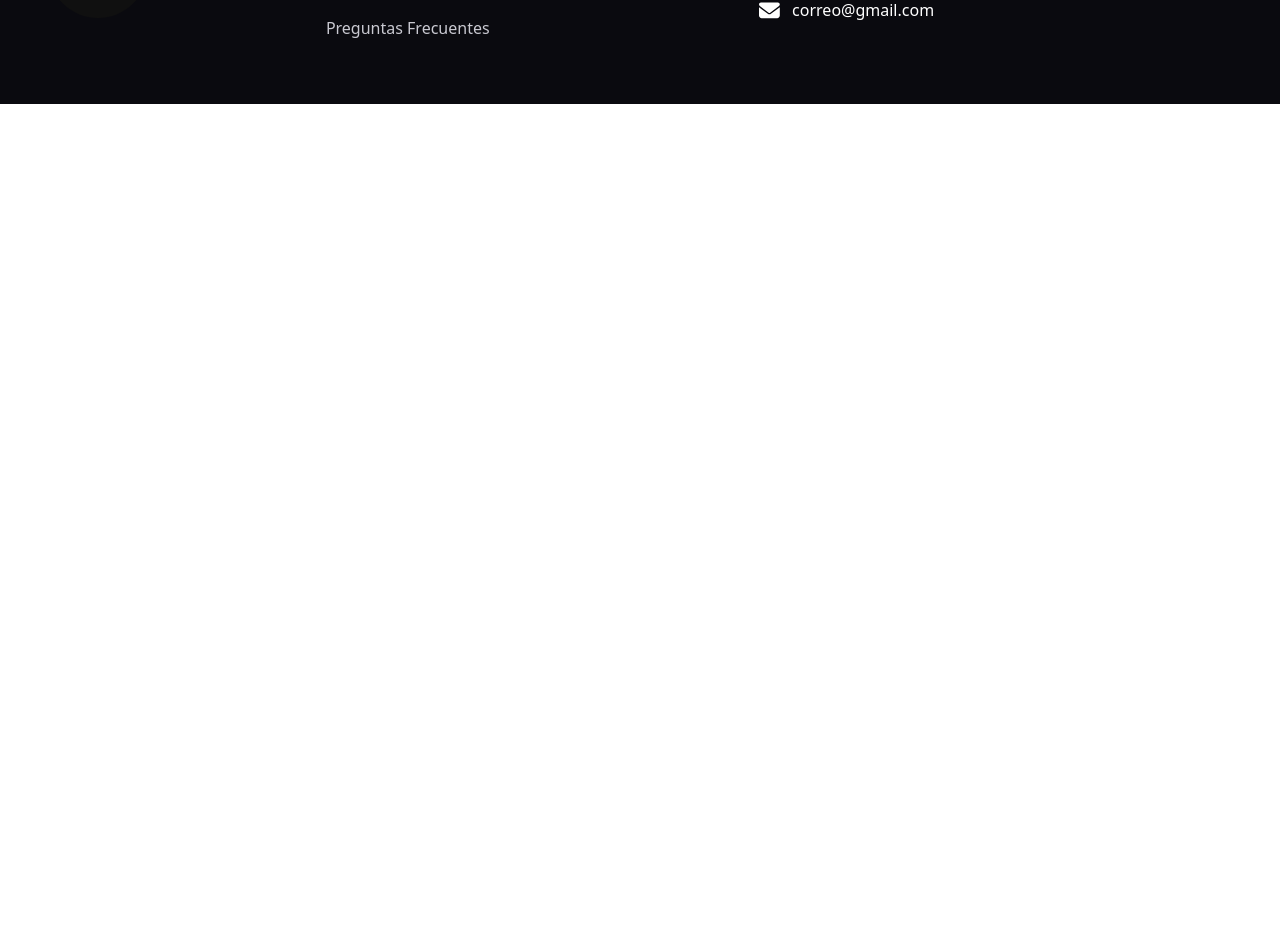
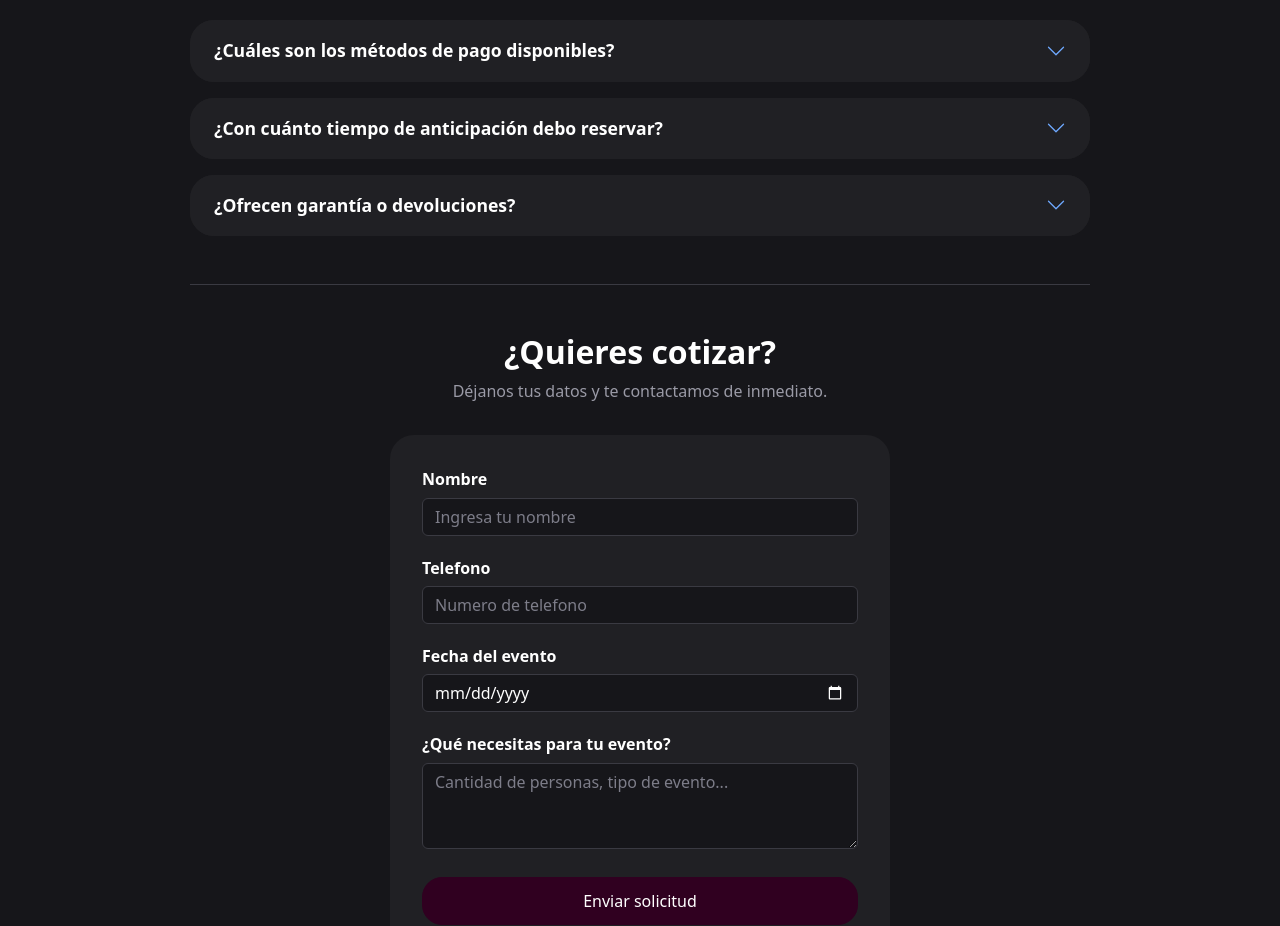
Before and after one commit to ChrisMalhue/PaginaNevulaReact, a React (Vite) app: page /faqcotiza in a window 1280 px wide. Shown: the part 240-1166 px from the top of the page. Before the commit the page ends 800 px from the top, so only its background shows below. Built offline with nearby package versions, Linux system fonts and the light colour scheme.

Commit message:
Se añadió la página de preguntas frecuntes y cotización.

```diff
--- a/src/App.jsx
+++ b/src/App.jsx
@@ -4,6 +4,7 @@ import NavBar from './components/organisms/Navbar';
 import { Footer } from './components/organisms/Footer';
 import Home from './pages/Home';
 import Eventos from './pages/Eventos';
+import FaqCotizacion from './pages/FaqCotizacion';
 import logo from './assets/images/logo.webp';
 import instagram from './assets/images/instagram.webp';
 import youtube from './assets/images/youtube.webp';
@@ -15,12 +16,13 @@ function App() {
       <Routes>
         <Route path="/" element={<Home />} />
         <Route path="/eventos" element={<Eventos />} />
+        <Route path="/faqcotiza" element={<FaqCotizacion />} />
       </Routes>
       <Footer
         logo={logo}
         enlaces={[
           { label: 'Como trabajamos', href: '/eventos#trabajamos' },
-          { label: 'Preguntas Frecuentes', href: '#faq' },
+          { label: 'Preguntas Frecuentes', href: '/faqcotiza#faq' },
         ]}
         contactos={[
           { icono: <FaHouse />, texto: 'Av. Alguna Parte' },
--- /dev/null
+++ b/src/components/atoms/Label.jsx
@@ -0,0 +1,7 @@
+import { Form } from 'react-bootstrap';
+
+function Label({ className = '', children, ...props }) {
+  return <Form.Label className={className} {...props}>{children}</Form.Label>;
+}
+
+export { Label };
--- /dev/null
+++ b/src/components/molecules/CampoFormulario.jsx
@@ -0,0 +1,13 @@
+import { Caluga } from '../atoms/Caluga';
+import { Label } from '../atoms/Label';
+import { Input } from '../atoms/Input';
+
+// "id" une el Label con el Input: al hacer clic en el texto, se enfoca el campo
+export function CampoFormulario({ id, etiqueta, ...propsInput }) {
+  return (
+    <Caluga className="campo-formulario">
+      <Label htmlFor={id}>{etiqueta}</Label>
+      <Input id={id} {...propsInput} />
+    </Caluga>
+  );
+}
--- /dev/null
+++ b/src/components/molecules/TarjetaFaq.jsx
@@ -0,0 +1,11 @@
+import { Accordion } from 'react-bootstrap';
+
+// Accordion.Item solo funciona dentro de un <Accordion> (lo pone SeccionFaq)
+export function TarjetaFaq({ id, pregunta, respuesta }) {
+  return (
+    <Accordion.Item eventKey={String(id)} className="faq-item">
+      <Accordion.Header>{pregunta}</Accordion.Header>
+      <Accordion.Body>{respuesta}</Accordion.Body>
+    </Accordion.Item>
+  );
+}
--- /dev/null
+++ b/src/components/organisms/FormularioCotizacion.jsx
@@ -0,0 +1,57 @@
+import { Caluga } from '../atoms/Caluga';
+import Text from '../atoms/Text';
+import Button from '../atoms/Button';
+import { CampoFormulario } from '../molecules/CampoFormulario';
+import '../../styles/components/organisms/FormularioCotizacion.css';
+
+export function FormularioCotizacion() {
+  const recibirDatos = (evento) => {
+    evento.preventDefault();   // Evita que la pagina se recargue
+    alert('Recibimos tu solicitud, te contactaremos en breve.');
+    evento.target.reset();     // Deja los campos vacios
+  };
+
+  return (
+    <Caluga Component="section" id="cotizacion" className="seccion-cotizacion" data-bs-theme="dark">
+      <Caluga className="cotizacion-contenido">
+        <Text variant="h2" className="cotizacion-titulo">¿Quieres cotizar?</Text>
+        <Text variant="p" className="cotizacion-subtitulo">
+          Déjanos tus datos y te contactamos de inmediato.
+        </Text>
+
+        <Caluga Component="form" className="cotizacion-form" onSubmit={recibirDatos}>
+          <CampoFormulario
+            id="cotizacion-nombre"
+            etiqueta="Nombre"
+            type="text"
+            placeholder="Ingresa tu nombre"
+            required
+          />
+          <CampoFormulario
+            id="cotizacion-telefono"
+            etiqueta="Telefono"
+            type="tel"
+            placeholder="Numero de telefono"
+            required
+          />
+          <CampoFormulario
+            id="cotizacion-fecha"
+            etiqueta="Fecha del evento"
+            type="date"
+            required
+          />
+          <CampoFormulario
+            id="cotizacion-detalles"
+            etiqueta="¿Qué necesitas para tu evento?"
+            type="textarea"
+            rows={3}
+            placeholder="Cantidad de personas, tipo de evento..."
+          />
+          <Button type="submit" className="cotizacion-boton w-100">
+            Enviar solicitud
+          </Button>
+        </Caluga>
+      </Caluga>
+    </Caluga>
+  );
+}
--- a/src/components/organisms/Navbar.jsx
+++ b/src/components/organisms/Navbar.jsx
@@ -1,4 +1,3 @@
-import React from 'react';
 import { Navbar, Nav, Container } from 'react-bootstrap';
 import '../../styles/components/organisms/Navbarstyle.css';
 import Image from '../atoms/Image';
@@ -19,8 +18,8 @@ function NavBar() {
             <Nav.Link href="/#elegirnos">Por que elegirnos</Nav.Link>
             <Nav.Link href="/eventos#trabajamos">Como trabajamos</Nav.Link>
             <Nav.Link href="/eventos#fotos">Galeria de eventos</Nav.Link>
-            <Nav.Link href="/">FAQ</Nav.Link>
-            <Nav.Link href="/">Cotizacion</Nav.Link>
+            <Nav.Link href="/faqcotiza#faq">FAQ</Nav.Link>
+            <Nav.Link href="/faqcotiza#cotizacion">Cotizacion</Nav.Link>
           </Nav>
           <Nav>
             <Nav.Link href="/">Iniciar sesion</Nav.Link>
--- /dev/null
+++ b/src/components/organisms/SeccionFaq.jsx
@@ -0,0 +1,24 @@
+import { Accordion } from 'react-bootstrap';
+import { Caluga } from '../atoms/Caluga';
+import Text from '../atoms/Text';
+import { TarjetaFaq } from '../molecules/TarjetaFaq';
+import '../../styles/components/organisms/SeccionFaq.css';
+
+export function SeccionFaq({ preguntas = [] }) {
+  return (
+    // data-bs-theme="dark" le dice a Bootstrap que use sus colores oscuros
+    <Caluga Component="section" id="faq" className="seccion-faq" data-bs-theme="dark">
+      <Caluga className="seccion-faq-contenido">
+        <Text variant="h2" className="faq-titulo">Preguntas Frecuentes</Text>
+        {/* Sin defaultActiveKey: todas las preguntas empiezan cerradas */}
+        <Accordion>
+          {preguntas.map((pregunta) => (
+            <TarjetaFaq key={pregunta.id} {...pregunta} />
+          ))}
+        </Accordion>
+      </Caluga>
+      {/* Linea divisora entre FAQ y cotizacion */}
+      <hr className="faq-divisor" />
+    </Caluga>
+  );
+}
--- /dev/null
+++ b/src/data/faq.js
@@ -0,0 +1,20 @@
+export const preguntasFrecuentes = [
+  {
+    id: 1,
+    pregunta: '¿Cuáles son los métodos de pago disponibles?',
+    respuesta:
+      'Aceptamos tarjetas de crédito y débito (Visa, Mastercard), transferencias bancarias directas y pagos a través de plataformas digitales autorizadas.',
+  },
+  {
+    id: 2,
+    pregunta: '¿Con cuánto tiempo de anticipación debo reservar?',
+    respuesta:
+      'Recomendamos realizar tu reserva con un mínimo de 15 días de anticipación para garantizar la disponibilidad técnica y del equipo en la fecha solicitada.',
+  },
+  {
+    id: 3,
+    pregunta: '¿Ofrecen garantía o devoluciones?',
+    respuesta:
+      'Sí, puedes cancelar o reprogramar tu fecha sin costos adicionales hasta 72 horas antes del inicio programado. Pasado ese plazo, se aplicará un recargo administrativo.',
+  },
+];
--- /dev/null
+++ b/src/pages/FaqCotizacion.jsx
@@ -0,0 +1,14 @@
+import { SeccionFaq } from '../components/organisms/SeccionFaq';
+import { FormularioCotizacion } from '../components/organisms/FormularioCotizacion';
+import { preguntasFrecuentes } from '../data/faq';
+
+function FaqCotizacion() {
+  return (
+    <>
+      <SeccionFaq preguntas={preguntasFrecuentes} />
+      <FormularioCotizacion />
+    </>
+  );
+}
+
+export default FaqCotizacion;
--- /dev/null
+++ b/src/styles/components/organisms/FormularioCotizacion.css
@@ -0,0 +1,76 @@
+.seccion-cotizacion {
+  background: #16161a;
+  padding: 3rem 3rem 5rem;
+}
+
+/* En la maqueta era max-width: 500px para que se vea angosto y limpio */
+.cotizacion-contenido {
+  max-width: 500px;
+  margin: 0 auto;
+}
+
+.cotizacion-titulo {
+  text-align: center;
+  color: #fff;
+  font-weight: 700;
+  margin-bottom: 0.5rem;
+}
+
+.cotizacion-subtitulo {
+  text-align: center;
+  color: #9a9aa6;
+  margin-bottom: 2rem;
+}
+
+.cotizacion-form {
+  background: #202024;
+  border-radius: 24px;
+  padding: 2rem;
+  color: #c9c9d1;
+}
+
+.campo-formulario {
+  margin-bottom: 1.25rem;
+}
+
+.cotizacion-form label {
+  color: #fff;
+  font-weight: 600;
+  margin-bottom: 0.4rem;
+}
+
+.cotizacion-form .form-control {
+  background: #16161a;
+  border-color: #3a3a42;
+  color: #fff;
+}
+
+.cotizacion-form .form-control::placeholder {
+  color: #7d7d89;
+}
+
+.cotizacion-form .form-control:focus {
+  border-color: #c9a6ff;
+  box-shadow: 0 0 0 0.25rem rgba(201, 166, 255, 0.25);
+}
+
+/* Mismo boton que "Comprar ticket" de la galeria de eventos */
+.cotizacion-form .cotizacion-boton {
+  --bs-btn-color: #fff;
+  --bs-btn-bg: #300020;
+  --bs-btn-border-color: #300020;
+  --bs-btn-hover-color: #fff;
+  --bs-btn-hover-bg: #5c003d;
+  --bs-btn-hover-border-color: #5c003d;
+  --bs-btn-active-bg: #5c003d;
+  --bs-btn-active-border-color: #5c003d;
+  border-radius: 20px;
+  padding: 0.7rem 1.2rem;
+  margin-top: 0.5rem;
+  transition: background 0.3s ease;
+}
+
+@media (max-width: 576px) {
+  .seccion-cotizacion { padding: 2rem 1.5rem 4rem; }
+  .cotizacion-form { padding: 1.5rem; }
+}
--- /dev/null
+++ b/src/styles/components/organisms/SeccionFaq.css
@@ -0,0 +1,68 @@
+.seccion-faq {
+  background: #16161a;
+  padding: 4rem 3rem 0;
+}
+
+.seccion-faq-contenido {
+  max-width: 900px;
+  margin: 0 auto;
+}
+
+.faq-titulo {
+  text-align: center;
+  color: #fff;
+  font-weight: 700;
+  margin-bottom: 3rem;
+}
+
+/* Colores del acordeon: Bootstrap los lee de estas variables */
+.seccion-faq .accordion {
+  --bs-accordion-bg: #202024;
+  --bs-accordion-color: #c9c9d1;
+  --bs-accordion-border-width: 0;
+  --bs-accordion-btn-color: #fff;
+  --bs-accordion-btn-bg: #202024;
+  --bs-accordion-active-color: #fff;
+  --bs-accordion-active-bg: #202024;   /* igual que el fondo: sin barra de otro color */
+  --bs-accordion-btn-focus-box-shadow: 0 0 0 0.25rem rgba(201, 166, 255, 0.35);
+  display: flex;
+  flex-direction: column;
+  gap: 1rem;
+}
+
+.seccion-faq .faq-item {
+  border-radius: 24px;
+  overflow: hidden;
+}
+
+.seccion-faq .faq-item .accordion-button {
+  font-size: 1.1rem;
+  font-weight: 600;
+  padding: 1.25rem 1.5rem;
+}
+
+/* El aro morado solo se ve al navegar con teclado (Tab), no al hacer clic */
+.seccion-faq .faq-item .accordion-button:focus {
+  box-shadow: none;
+}
+
+.seccion-faq .faq-item .accordion-button:focus-visible {
+  box-shadow: var(--bs-accordion-btn-focus-box-shadow);
+}
+
+.seccion-faq .faq-item .accordion-body {
+  padding: 0 1.5rem 1.5rem;
+  line-height: 1.7;
+}
+
+.seccion-faq .faq-divisor {
+  max-width: 900px;
+  margin: 3rem auto 0;
+  border: 0;
+  border-top: 1px solid #3a3a42;
+  opacity: 1;
+}
+
+@media (max-width: 768px) {
+  .seccion-faq { padding: 3rem 1.5rem 0; }
+}
```
